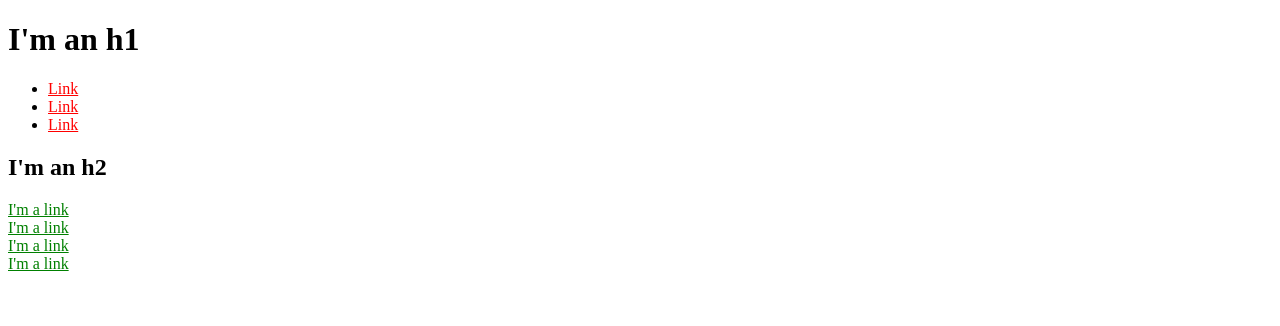
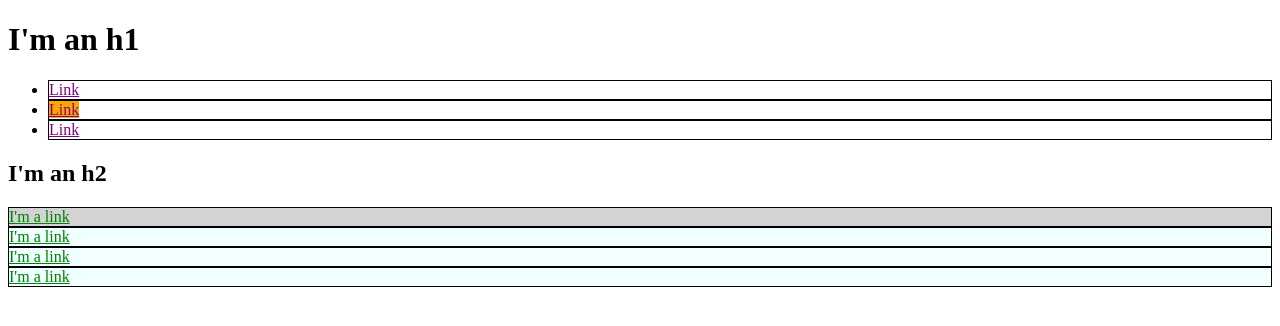
Before and after one commit to SamGarner/DangerousCSS, a plain HTML site: page index.html in a window 1280 px wide. Drawn offline with Linux system fonts and the light colour scheme.

Commit message:
add internal link styling

```diff
--- a/index.html
+++ b/index.html
@@ -3,32 +3,62 @@
 <head>
 	<title>Test Page: Don't Panic</title>
 	<meta charset="utf-8">
+	<style>
+		a {
+			color: red;
+		}
+		.bio-box {
+			border: 1px solid black;
+			background-color: azure;
+		}
+		.bio-box a {
+			color: green;
+		}
+		div	{
+			border: 1px solid black;
+		}
+		div a {
+			color: green;
+		}
+		#exec-bio {
+			background-color: lightgray;
+		}
+		#highlight-orange {
+			background-color: orange;
+		}
+		li {
+			border: 1px solid black;
+		}
+		li a {
+			color: purple;
+		}
+	</style>
 </head>
 <body>
 	<h1>I'm an h1</h1>
 	<ul>
 		<li>
-			<a href="https://example.com/" style="color: red">Link</a>
+			<a href="https://example.com/">Link</a>
 		</li>
 		<li>
-			<a href="https://example.com/" style="color: red;">Link</a>
+			<a href="https://example.com/" id="highlight-orange">Link</a>
 		</li>
 		<li>
-			<a href="https://example.com/" style="color: red;">Link</a>
+			<a href="https://example.com/">Link</a>
 		</li>
 	</ul>
 	<h2>I'm an h2</h2>
-	<div style="border: 1px solid blank;">
-		<a href="https://example.com" style="color: green;">I'm a link</a>
+	<div id="exec-bio" class="bio-box" class="highlight-azure">
+		<a href="https://example.com">I'm a link</a>
 	</div>
-	<div style="border: 1px solid blank;">
-		<a href="https://example.com" style="color: green;">I'm a link</a>
+	<div class="bio-box" class="highlight-azure">
+		<a href="https://example.com">I'm a link</a>
 	</div>
-	<div style="border: 1px solid blank;">
-		<a href="https://example.com" style="color: green;">I'm a link</a>
+	<div class="bio-box" class="highlight-azure">
+		<a href="https://example.com">I'm a link</a>
 	</div>
-	<div style="border: 1px solid blank;">
-		<a href="https://example.com" style="color: green;">I'm a link</a>
+	<div class="bio-box" class="highlight-azure">
+		<a href="https://example.com">I'm a link</a>
 	</div>
 </body>
 </html>
```
